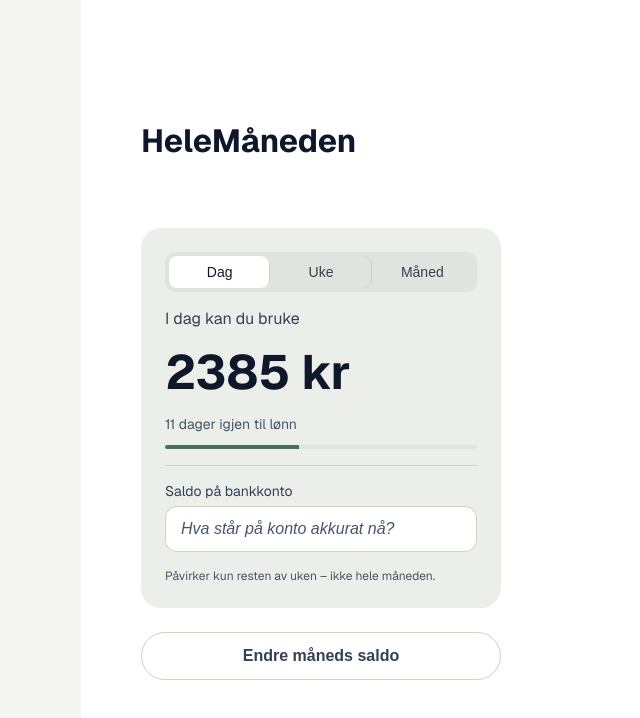
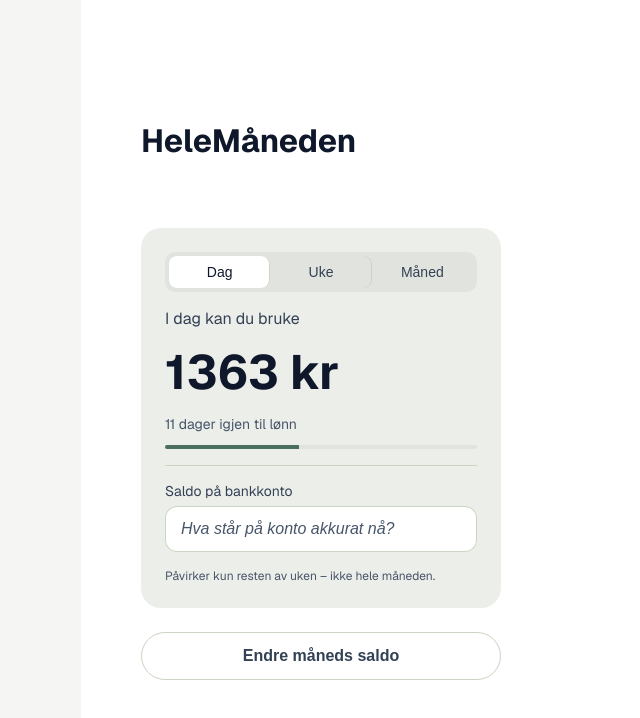
Before and after one commit to ivarkjell-dotcom/helemaneden, a Next.js app: page / in a window 1280 px wide. Shown: the top 718 px of the page, without its empty margins (159-799 px from the left). Built offline with nearby package versions, Linux system fonts and the light colour scheme.

Commit message:
remove deply test

```diff
--- a/src/app/page.tsx
+++ b/src/app/page.tsx
@@ -80,6 +80,17 @@ const weeklyPlan = dailyPlan * 7;
 
   const planDelta =
     actualSpent !== null ? plannedSpentUntilNow - actualSpent : null;
+const remainingBalance =
+  actualSpent !== null
+    ? Math.max(0, monthStartBalance - actualSpent)
+    : monthStartBalance;
+    const dailyAvailable = Math.floor(remainingBalance / daysLeft);
+
+const weeklyAvailable =
+  planDelta !== null
+    ? Math.max(0, weeklyPlan + planDelta)
+    : weeklyPlan;
+
 
   /* =========================
      UKELOGIKK (din modell)
@@ -98,11 +109,13 @@ const weeklyPlan = dailyPlan * 7;
       : weeklyPlan;
 
   const todayAvailable =
-    activeTab === "day"
-      ? Math.floor(adjustedWeekRemaining / daysLeftThisWeek)
-      : activeTab === "week"
-      ? adjustedWeekRemaining
-      : monthStartBalance;
+  activeTab === "day"
+    ? dailyAvailable
+    : activeTab === "week"
+    ? weeklyAvailable
+    : monthStartBalance;
+
+
 
   /* =========================
      RENDER
```
